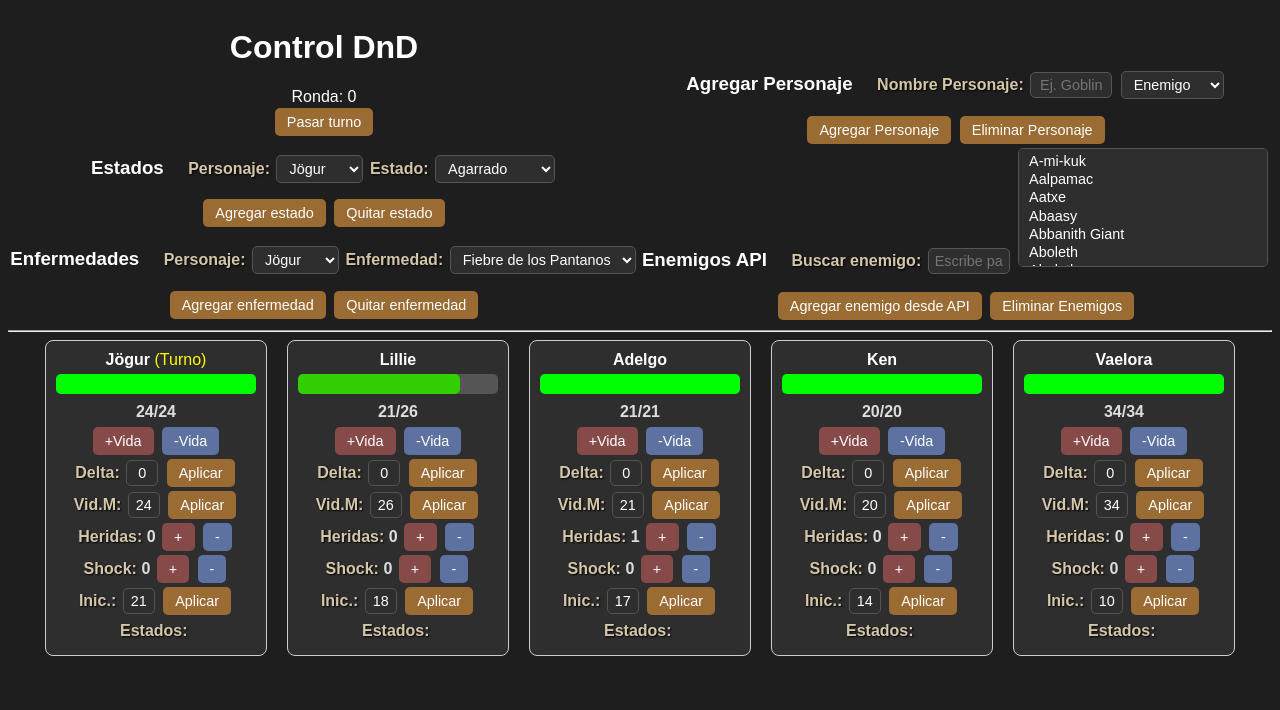
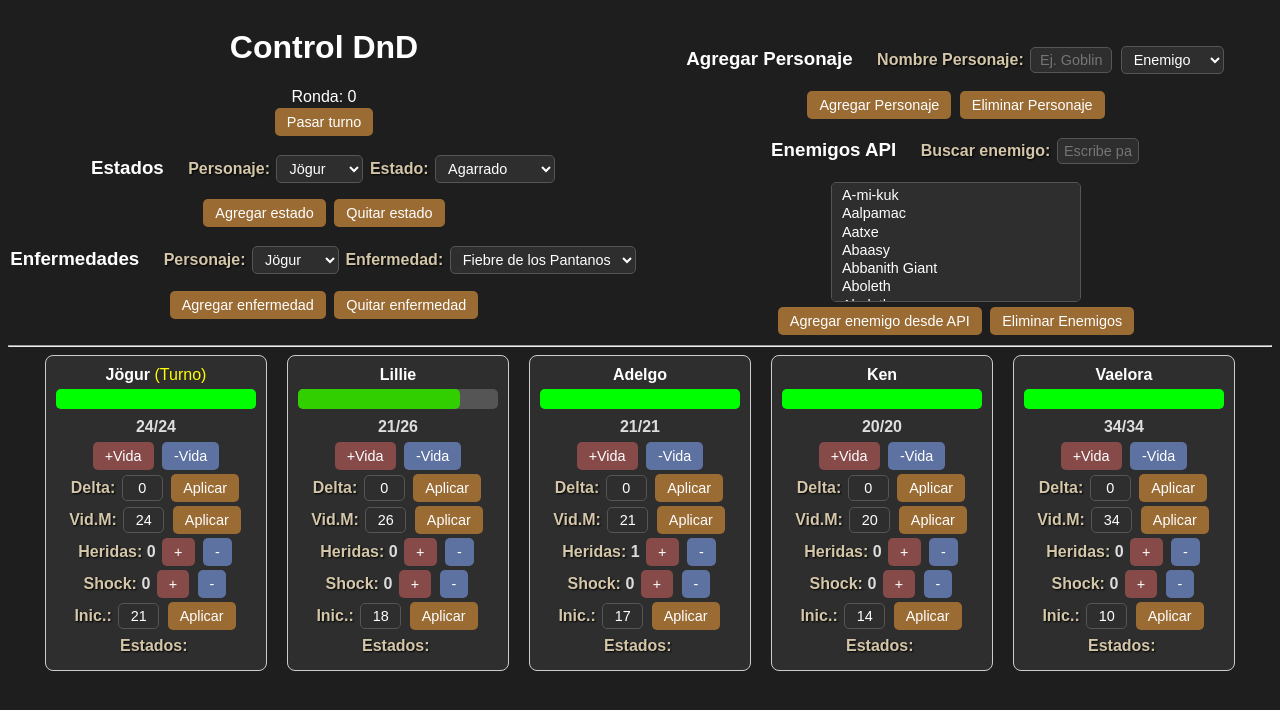
Before and after one commit to corona314/dnd_dashboard, a Flask app: page /control in a window 1280 px wide. Shown: the top 710 px of the page. Run offline with Flask 3, Linux system fonts and the light colour scheme.

Commit message:
all control.html modified and rearranged

```diff
--- a/static/control_style.css
+++ b/static/control_style.css
@@ -73,7 +73,7 @@ input[type="text"] {
     border: 1px solid #555;
     border-radius: 5px;
     padding: 4px 6px;
-    width: 18px;
+    width: 27px;
     text-align: center;
     font-size: 0.9em;
     transition: border-color 0.3s, box-shadow 0.3s;
--- a/templates/control.html
+++ b/templates/control.html
@@ -56,7 +56,7 @@
         <!-- Personajes -->
         <section>
             <div>
-                <h3 style="margin-right:20px; margin-top:65px; display:inline-block;">Agregar Personaje</h3>
+                <h3 style="margin-right:20px; margin-top:40px; display:inline-block;">Agregar Personaje</h3>
                 <label for="nombrePersonaje">Nombre Personaje:</label>
                 <input type="text" class="input input-large" id="nombrePersonaje" required placeholder="Ej. Goblin">
                 <select id="tipoPersonaje">
@@ -73,6 +73,8 @@
                 <h3 style="margin-right:20px; display:inline-block;">Enemigos API</h3>
                 <label for="enemigoAPI">Buscar enemigo:</label>
                 <input type="text" class="input input-large" id="busquedaAPI" placeholder="Escribe para filtrar..." oninput="filtrarListaAPI()">
+            </div>
+            <div>
                 <select id="enemigoAPI" size="6" style="width: 250px;"></select>
             </div>
             <div>
@@ -535,8 +537,6 @@ async function agregarDesdeAPISeleccionado() {
       alert(data.error || "Error al agregar enemigo desde API.");
       return;
     }
-
-    alert(`✅ Se agregó ${data.enemigo.nombre} con ${data.enemigo.vida_max} PV.`);
     await fetchData();
   } catch (e) {
     console.error("Error al conectar con el servidor:", e);
```
